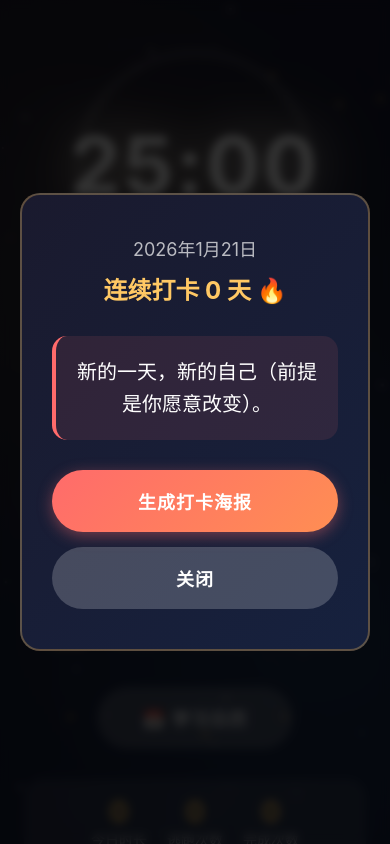
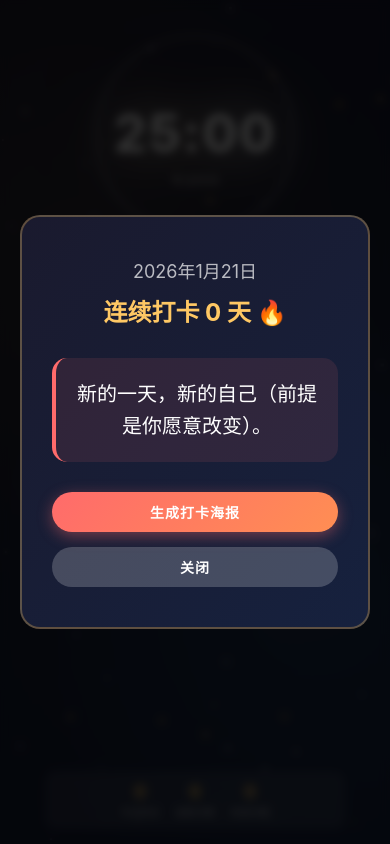
Before and after one commit to daofei456/zljd, a website: page index.html in a window 390 px wide. Drawn offline with Linux system fonts and the light colour scheme.

Commit message:
"优化移动端布局：真机一屏显示，无滚动条"

```diff
--- a/style.css
+++ b/style.css
@@ -33,9 +33,9 @@ body {
     flex-direction: column;
     align-items: center;
     justify-content: space-between;
-    padding: 20px;
-    padding-top: 40px;
-    padding-bottom: 20px;
+    padding: 15px;
+    padding-top: 30px;
+    padding-bottom: 15px;
     overflow-x: hidden;
 }
 
@@ -56,8 +56,8 @@ body {
     top: 50%;
     left: 50%;
     transform: translate(-50%, -50%);
-    width: 300px;
-    height: 300px;
+    width: 250px;
+    height: 250px;
     border: 2px solid rgba(255, 255, 255, 0.1);
     border-radius: 50%;
     animation: pulse 3s ease-in-out infinite;
@@ -77,7 +77,7 @@ body {
 .timer-display {
     position: relative;
     z-index: 1;
-    margin-bottom: 40px;
+    margin-bottom: 15px;
 }
 
 .timer-wrapper {
@@ -90,8 +90,8 @@ body {
 /* 时间进度环 */
 .timer-ring {
     position: relative;
-    width: 300px;
-    height: 300px;
+    width: 260px;
+    height: 260px;
 }
 
 .progress-ring {
@@ -103,13 +103,13 @@ body {
 .progress-ring-bg {
     fill: none;
     stroke: rgba(255, 255, 255, 0.1);
-    stroke-width: 8;
+    stroke-width: 6;
 }
 
 .progress-ring-circle {
     fill: none;
     stroke: url(#timerGradient);
-    stroke-width: 8;
+    stroke-width: 6;
     stroke-linecap: round;
     stroke-dasharray: 565.48;
     stroke-dashoffset: 0;
@@ -140,11 +140,11 @@ body {
 }
 
 .countdown {
-    font-size: 72px;
+    font-size: 60px;
     font-weight: bold;
     color: #fff;
     text-shadow: 0 0 30px rgba(255, 255, 255, 0.5), 0 0 60px rgba(255, 200, 100, 0.3);
-    letter-spacing: 3px;
+    letter-spacing: 2px;
     animation: text-glow 2s ease-in-out infinite;
 }
 
@@ -159,9 +159,9 @@ body {
 }
 
 .timer-subtitle {
-    font-size: 16px;
+    font-size: 13px;
     color: rgba(255, 255, 255, 0.7);
-    margin-top: 10px;
+    margin-top: 6px;
     animation: subtitle-fade 3s ease-in-out infinite;
 }
 
@@ -332,11 +332,11 @@ body {
     z-index: 1;
     display: flex;
     gap: 10px;
-    margin-bottom: 40px;
+    margin-bottom: 20px;
 }
 
 .time-btn {
-    padding: 12px 24px;
+    padding: 10px 20px;
     border: 2px solid rgba(255, 255, 255, 0.3);
     background: rgba(255, 255, 255, 0.1);
     color: #fff;
@@ -362,15 +362,15 @@ body {
     z-index: 1;
     display: flex;
     gap: 15px;
-    margin-bottom: 60px;
+    margin-bottom: 25px;
 }
 
 .btn-primary,
 .btn-secondary {
-    padding: 15px 40px;
+    padding: 12px 35px;
     border: none;
     border-radius: 50px;
-    font-size: 16px;
+    font-size: 15px;
     font-weight: bold;
     cursor: pointer;
     transition: all 0.3s ease;
@@ -404,18 +404,18 @@ body {
 
 .stats-bar {
     display: flex;
-    gap: 25px;
+    gap: 20px;
     z-index: 1;
     background: rgba(255, 255, 255, 0.1);
-    padding: 14px 20px;
-    border-radius: 15px;
+    padding: 12px 20px;
+    border-radius: 12px;
     backdrop-filter: blur(10px);
     width: 95%;
     max-width: 380px;
     justify-content: center;
     align-items: center;
     margin-top: auto;
-    margin-bottom: 20px;
+    margin-bottom: 10px;
 }
 
 .stat-item {
@@ -424,15 +424,15 @@ body {
 
 .stat-value {
     display: block;
-    font-size: 24px;
+    font-size: 20px;
     font-weight: bold;
     color: #ffc864;
 }
 
 .stat-label {
-    font-size: 12px;
+    font-size: 11px;
     color: rgba(255, 255, 255, 0.7);
-    margin-top: 5px;
+    margin-top: 3px;
 }
 
 /* 弹窗样式 */
@@ -594,7 +594,7 @@ body {
 .calendar-toggle {
     position: relative;
     z-index: 1;
-    margin: 20px 0 30px 0;
+    margin: 10px 0 15px 0;
     display: flex;
     gap: 15px;
     justify-content: center;
@@ -870,32 +870,32 @@ body {
 .sound-selector {
     position: relative;
     z-index: 1;
-    margin: 30px 0;
+    margin: 15px 0;
     text-align: center;
     width: 100%;
     max-width: 400px;
 }
 
 .sound-title {
-    font-size: 16px;
+    font-size: 14px;
     color: rgba(255, 255, 255, 0.7);
-    margin-bottom: 15px;
+    margin-bottom: 10px;
 }
 
 .sound-options {
     display: flex;
-    gap: 8px;
+    gap: 6px;
     justify-content: center;
     flex-wrap: wrap;
 }
 
 .sound-btn {
-    padding: 10px 16px;
+    padding: 8px 14px;
     border: 2px solid rgba(255, 255, 255, 0.2);
     background: rgba(255, 255, 255, 0.05);
     color: rgba(255, 255, 255, 0.8);
-    border-radius: 25px;
-    font-size: 13px;
+    border-radius: 20px;
+    font-size: 12px;
     cursor: pointer;
     transition: all 0.3s ease;
     white-space: nowrap;
@@ -1056,7 +1056,7 @@ body {
 .calendar-toggle {
     position: relative;
     z-index: 1;
-    margin: 20px 0 30px 0;
+    margin: 10px 0 15px 0;
     display: flex;
     gap: 15px;
     justify-content: center;
@@ -1332,32 +1332,32 @@ body {
 .sound-selector {
     position: relative;
     z-index: 1;
-    margin: 30px 0;
+    margin: 15px 0;
     text-align: center;
     width: 100%;
     max-width: 400px;
 }
 
 .sound-title {
-    font-size: 16px;
+    font-size: 14px;
     color: rgba(255, 255, 255, 0.7);
-    margin-bottom: 15px;
+    margin-bottom: 10px;
 }
 
 .sound-options {
     display: flex;
-    gap: 8px;
+    gap: 6px;
     justify-content: center;
     flex-wrap: wrap;
 }
 
 .sound-btn {
-    padding: 10px 16px;
+    padding: 8px 14px;
     border: 2px solid rgba(255, 255, 255, 0.2);
     background: rgba(255, 255, 255, 0.05);
     color: rgba(255, 255, 255, 0.8);
-    border-radius: 25px;
-    font-size: 13px;
+    border-radius: 20px;
+    font-size: 12px;
     cursor: pointer;
     transition: all 0.3s ease;
     white-space: nowrap;
@@ -1568,176 +1568,183 @@ body {
         width: 100%;
         max-width: 100%;
         overflow-x: hidden;
+        overflow-y: hidden;
     }
 
     body {
-        font-size: 16px;
+        font-size: 14px;
     }
 
     #studyRoom {
-        padding: 15px;
-        padding-top: 40px;
+        padding: 10px;
+        padding-top: 25px;
         padding-bottom: 10px;
         min-height: 100vh;
         width: 100%;
         max-width: 100vw;
+        height: 100vh;
+        justify-content: flex-start;
     }
 
     .countdown {
-        font-size: 80px;
-        letter-spacing: 3px;
-        margin-top: 30px;
+        font-size: 52px;
+        letter-spacing: 2px;
+        margin-top: 20px;
     }
 
     .timer-ring {
-        width: 260px;
-        height: 260px;
+        width: 220px;
+        height: 220px;
     }
 
     .timer-subtitle {
-        font-size: 18px;
-        margin-top: 15px;
+        font-size: 12px;
+        margin-top: 6px;
     }
 
     .timer-display {
-        margin-bottom: 30px;
+        margin-bottom: 12px;
     }
 
     .time-selector {
-        gap: 10px;
-        margin-bottom: 30px;
+        gap: 8px;
+        margin-bottom: 15px;
         width: 100%;
-        max-width: 300px;
+        max-width: 280px;
         padding: 0 5px;
     }
 
     .time-btn {
-        padding: 14px 15px;
-        font-size: 16px;
+        padding: 8px 14px;
+        font-size: 13px;
         flex: 1;
-        min-width: 75px;
-        border-radius: 10px;
+        min-width: 65px;
+        border-radius: 8px;
         white-space: nowrap;
         text-align: center;
     }
 
     .action-buttons {
-        gap: 15px;
-        margin-bottom: 80px;
+        gap: 12px;
+        margin-bottom: 15px;
         width: 100%;
-        max-width: 320px;
+        max-width: 280px;
         justify-content: center;
     }
 
     .btn-primary,
     .btn-secondary {
-        padding: 18px 45px;
+        padding: 10px 30px;
+        font-size: 14px;
+        border-radius: 50px;
+        min-width: 140px;
+    }
+
+    .sound-selector {
+        margin: 10px 0;
+    }
+
+    .sound-title {
+        font-size: 12px;
+        margin-bottom: 8px;
+    }
+
+    .sound-options {
+        gap: 5px;
+    }
+
+    .sound-btn {
+        padding: 6px 12px;
+        font-size: 11px;
+    }
+
+    .calendar-toggle {
+        margin: 8px 0 10px 0;
+    }
+
+    .stats-bar {
+        gap: 15px;
+        padding: 10px 15px;
+        width: 95%;
+        max-width: 300px;
+        border-radius: 10px;
+        margin-bottom: 5px;
+        margin-top: auto;
+    }
+
+    .stat-value {
         font-size: 18px;
-        border-radius: 50px;
-        min-width: 180px;
-    }
-
-    .stats-bar {
-        gap: 20px;
-        padding: 16px 20px;
-        width: 95%;
-        max-width: 360px;
-        border-radius: 18px;
-        margin-bottom: 15px;
-    }
-
-    .stat-value {
-        font-size: 28px;
     }
 
     .stat-label {
-        font-size: 14px;
-    }
-
-    /* 白噪音移动端优化 */
-    .sound-selector {
-        margin: 20px 0;
-    }
-
-    .sound-title {
-        font-size: 14px;
-        margin-bottom: 12px;
-    }
-
-    .sound-options {
-        gap: 6px;
-    }
-
-    .sound-btn {
-        padding: 8px 12px;
-        font-size: 12px;
+        font-size: 10px;
     }
 
     /* 弹窗移动端优化 */
     .dialog-box {
-        padding: 35px 25px;
+        padding: 25px 20px;
         max-width: 90%;
-        width: 320px;
+        width: 300px;
         margin: 20px;
     }
 
     .dialog-avatar {
-        font-size: 70px;
-        margin-bottom: 25px;
+        font-size: 50px;
+        margin-bottom: 15px;
     }
 
     .dialog-content p {
+        font-size: 14px;
+        line-height: 1.6;
+    }
+
+    .dialog-btn {
+        padding: 12px 40px;
+        font-size: 14px;
+    }
+
+    .modal-box {
+        padding: 25px 18px;
+        max-width: 90%;
+        width: 300px;
+        margin: 20px;
+    }
+
+    .modal-title {
         font-size: 18px;
-        line-height: 1.8;
-    }
-
-    .dialog-btn {
-        padding: 15px 50px;
-        font-size: 16px;
-    }
-
-    .modal-box {
-        padding: 30px 20px;
-        max-width: 90%;
-        width: 320px;
-        margin: 20px;
-    }
-
-    .modal-title {
-        font-size: 22px;
-        margin-bottom: 25px;
+        margin-bottom: 20px;
     }
 
     .subject-grid {
-        gap: 15px;
+        gap: 10px;
     }
 
     .subject-btn {
-        padding: 18px;
-        font-size: 16px;
-        border-radius: 12px;
+        padding: 12px;
+        font-size: 14px;
+        border-radius: 10px;
     }
 
     .poster-container {
-        padding: 15px;
+        padding: 12px;
         width: 95%;
-        max-width: 350px;
+        max-width: 300px;
     }
 
     .poster-actions {
         flex-direction: column;
-        gap: 12px;
+        gap: 10px;
     }
 
     .poster-actions button {
         width: 100%;
-        padding: 15px;
+        padding: 12px;
     }
 
     /* 装饰圆圈移动端调整 */
     .study-decoration {
-        width: 280px;
-        height: 280px;
+        width: 200px;
+        height: 200px;
     }
 }
 
```
